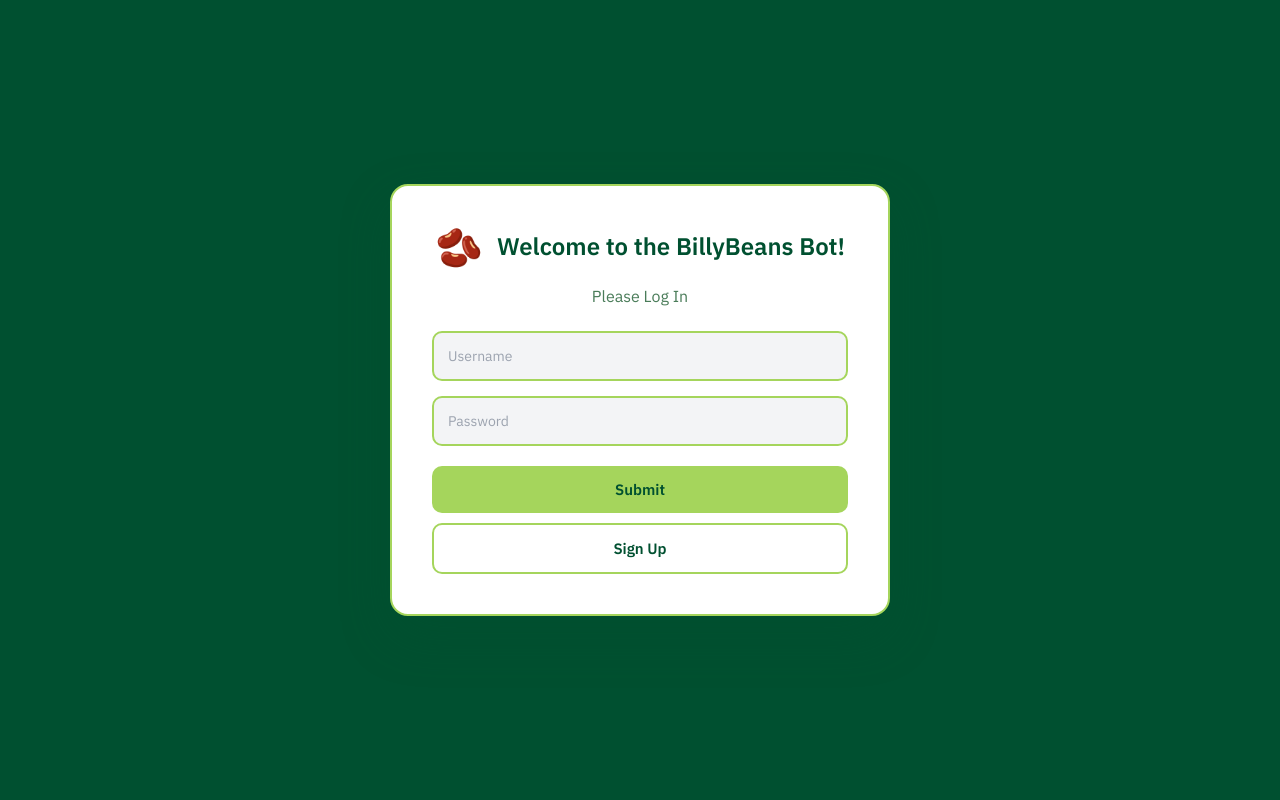
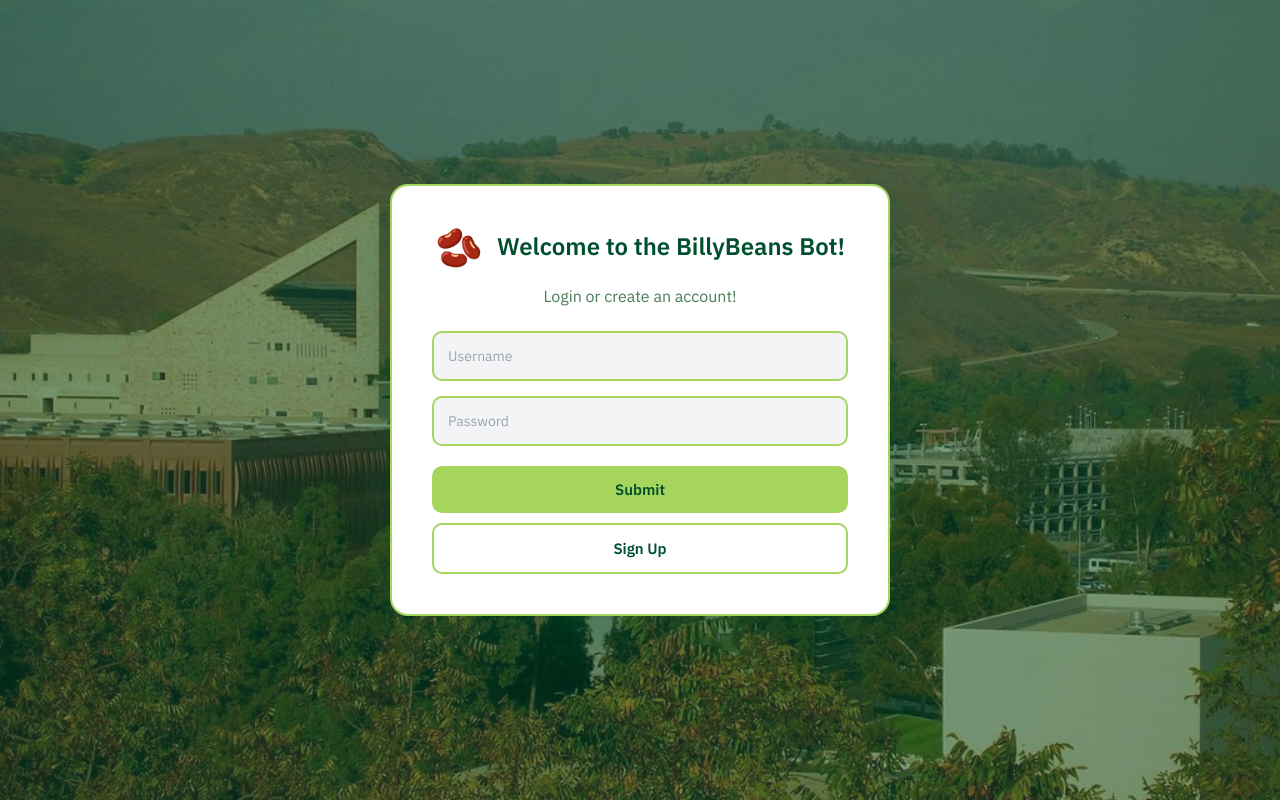
Before and after one commit to MollerMyint/Pinto-Beans2, a Flask app: page / in a window 1280 px wide. Run offline with Flask 3, Linux system fonts and the light colour scheme; some libraries are stand-ins or nearby versions.

Commit message:
Updated login page

```diff
--- a/app/static/auth.css
+++ b/app/static/auth.css
@@ -15,7 +15,6 @@ body {
     justify-content: center;
     align-items: center;
 }
-
 
 /* Header row — bean emoji + title side by side */
 .auth-header {
--- a/app/templates/login.html
+++ b/app/templates/login.html
@@ -4,6 +4,15 @@
         <title>Login - BillyBeans Bot</title>
         <link rel="stylesheet" href="{{url_for('static', filename='auth.css')}}">
         <link rel="stylesheet" href="https://fonts.googleapis.com/css2?family=IBM+Plex+Sans:wght@400;500;600&display=swap">
+
+        <!-- CPP banner at login -->
+        <style>
+            body {
+                background:
+                    linear-gradient(rgba(0, 80, 48, 0.50), rgba(0, 80, 48, 0.50)),
+                    url("{{ url_for('static', filename='CPP.png') }}") center/cover no-repeat fixed !important;
+            }
+        </style>
     </head>
     <body>
         <div class="auth-container">
@@ -11,7 +20,7 @@
                 <span class="auth-logo">🫘</span>
                 <h2>Welcome to the BillyBeans Bot!</h2>
             </div>
-            <h4>Please Log In</h4>
+            <h4>Login or create an account!</h4>
             <form method="POST" action="/login">
                 <input type="text" name="username" placeholder="Username">
                 <input type="password" name="password" placeholder="Password">
```
Also changed, not shown: app/templates/signup.html (+10 -0 lines), app/static/CPP.png (added).
